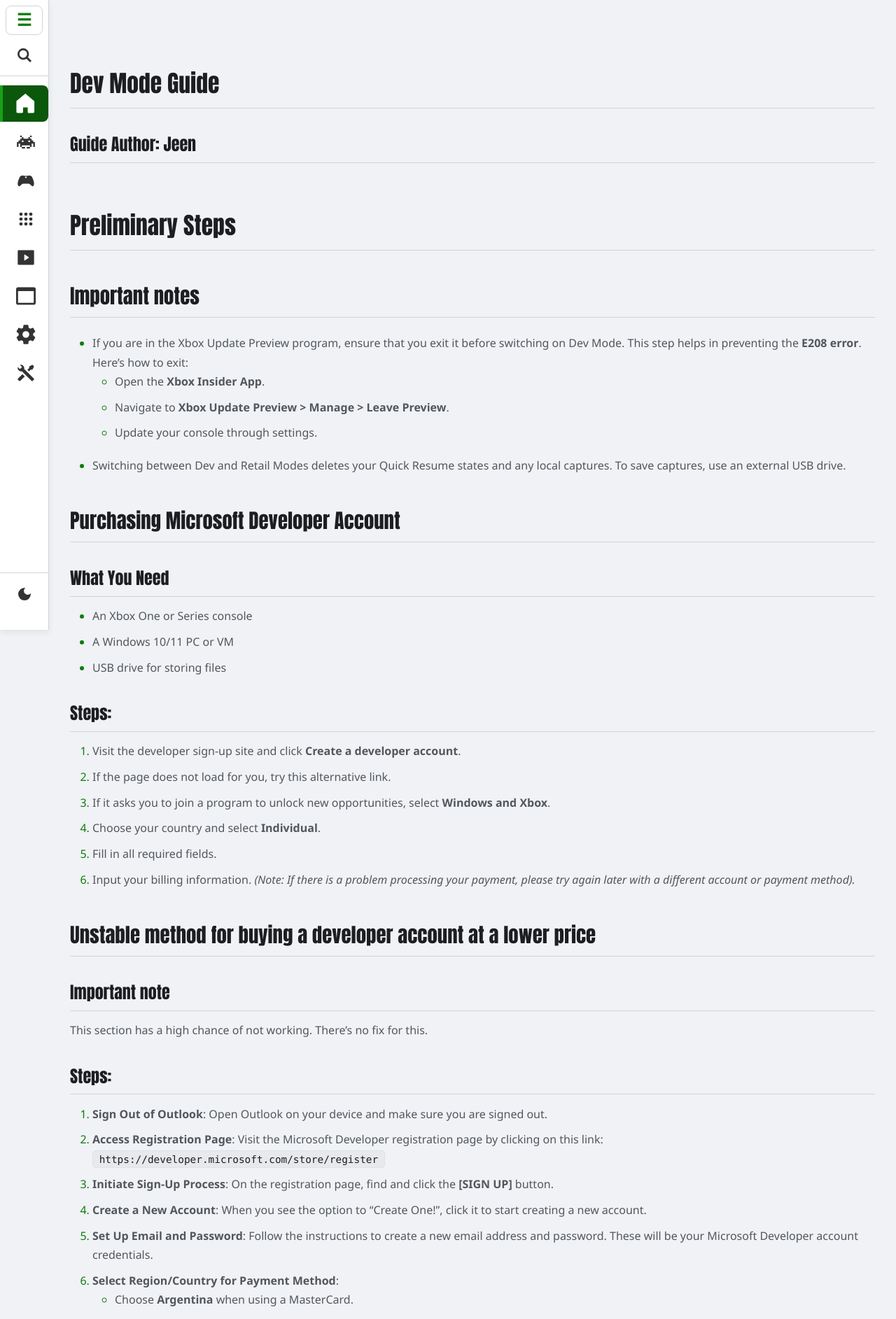
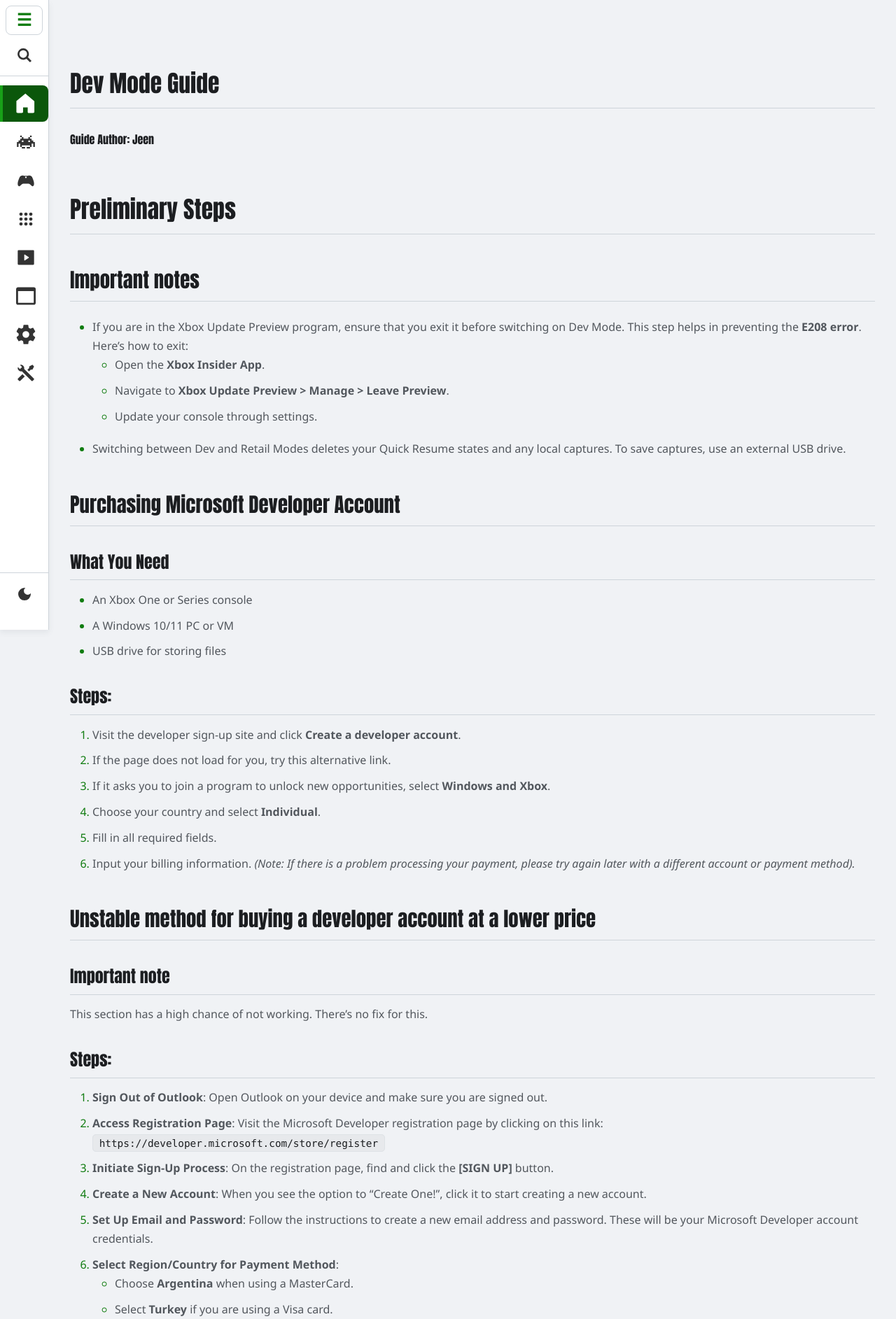
Before and after one commit to EmulationRevival/emulationrevival.github.io, a Jekyll site: the page built from guides/devmode.md, in a window 1280 px wide. Shown: the top 1885 px of the page at 70% size. Built offline with Jekyll 4.4.1, drawn with Linux system fonts in a browser that asks for light colours.

Commit message:
Update template.html

```diff
--- a/_layouts/template.html
+++ b/_layouts/template.html
@@ -58,9 +58,9 @@
 <div class="main-content-wrapper">
     <main class="main-content" id="mainContentArea">
       <div class="markdown-body">
-    <h1>{{ page.title | escape }}</h1>
+    <h1 class="page-main-title">{{ page.title | escape }}</h1>
     {% if page.author %}
-        <h3>{{ page.author | escape }}</h3>
+        <h4 class="page-author-subheading">{{ page.author | escape }}</h4>
     {% endif %}
     {{ content }}
 </div>
```
